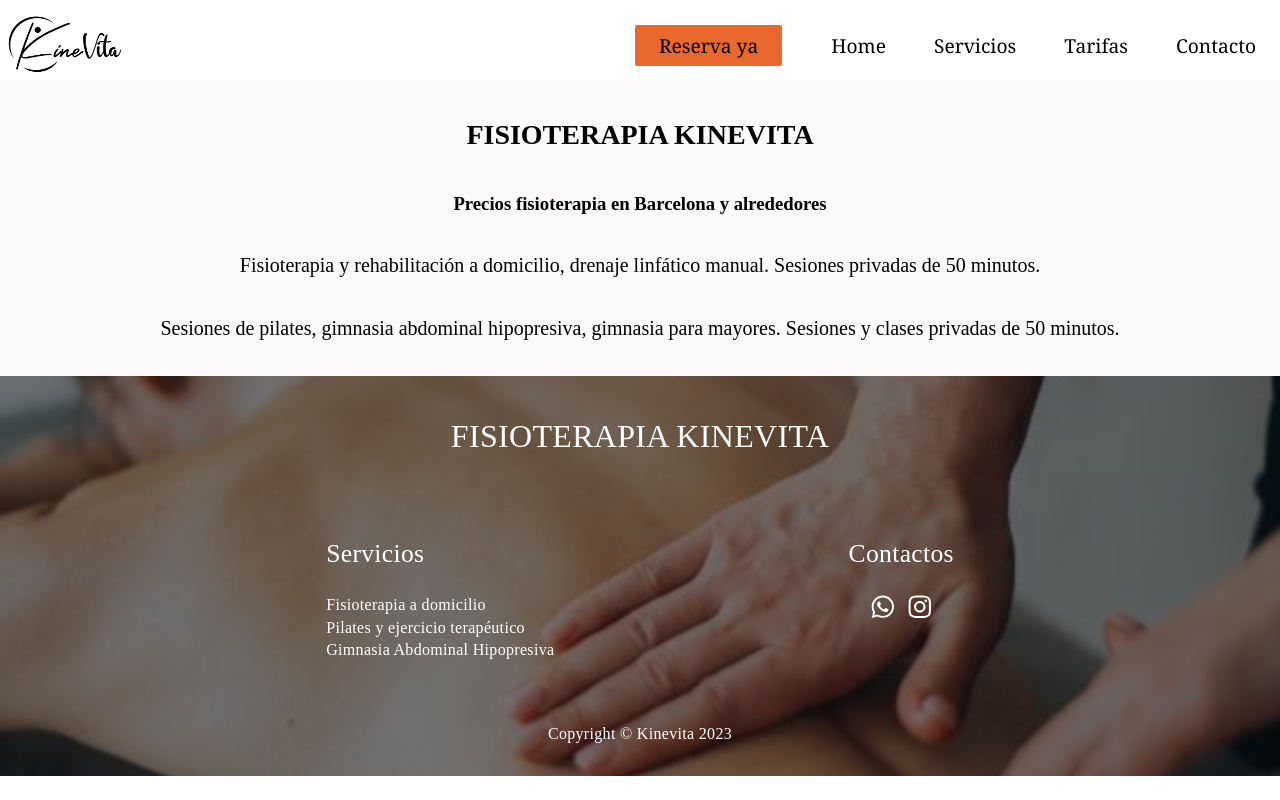
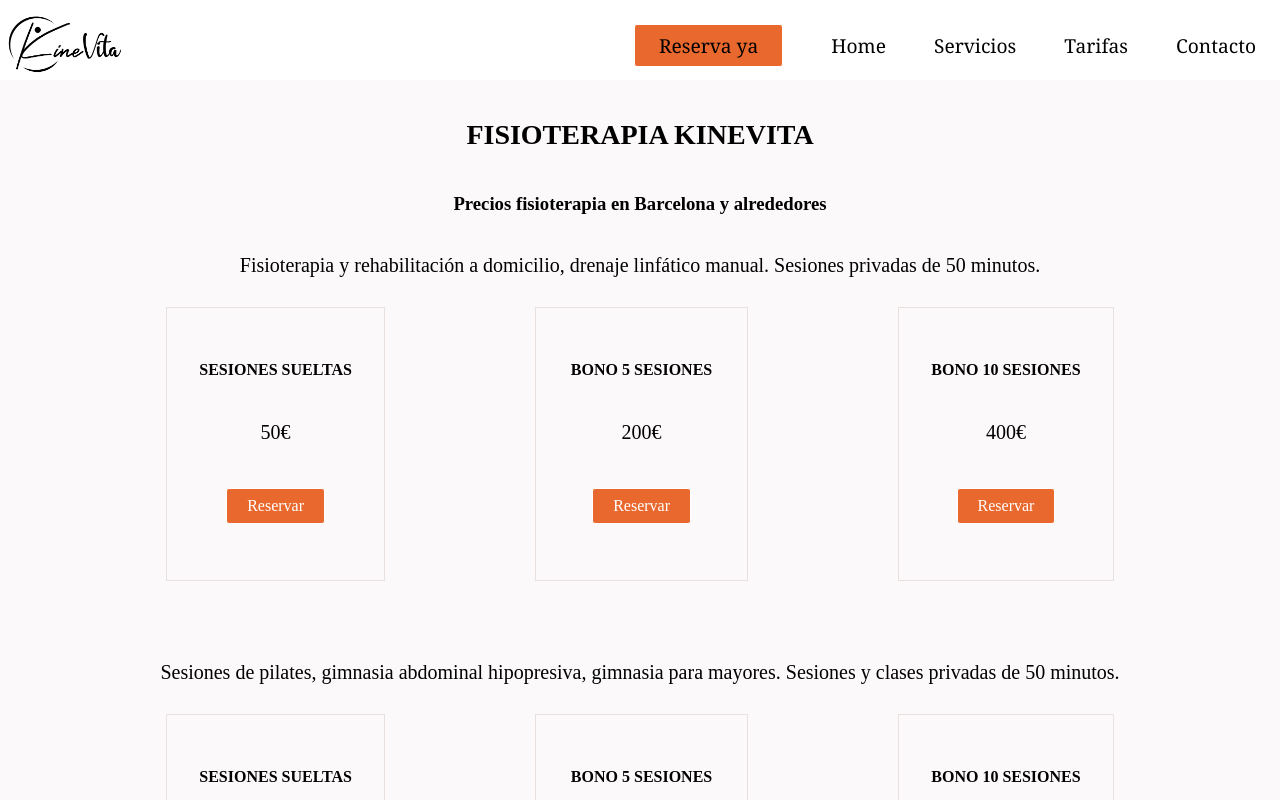
Before and after one commit to EvaGonz84/Kinevita-React, a React (Vite) app: page /tarifas in a window 1280 px wide. Shown: the top 800 px of the page. Built offline with nearby package versions, Linux system fonts and the light colour scheme.

Commit message:
added pricescard component

```diff
--- /dev/null
+++ b/src/components/PricesCard.jsx
@@ -0,0 +1,62 @@
+import styled from "styled-components";
+import { StyledButton } from "./StyledButton";
+
+
+const CardContainer = styled.section`
+  display: flex;
+  flex-direction: column;
+  justify-content: center;
+  align-items: center;
+  text-align: center;
+  border: 1px solid #e9e1de;
+  padding: 2rem;
+
+
+  h4 {
+    text-transform: uppercase;
+  }
+`;
+
+
+const CardsContainer = styled.article`
+  display: flex;
+  justify-content: space-evenly;
+  width: 100%;
+  margin: 10px auto 60px auto;
+
+
+  @media screen and (max-width: 968px) {
+    flex-direction: column;
+    width: 80%;
+    margin: 20px auto;
+    gap: 20px;
+  }
+`;
+
+
+const PricesCard = () => {
+  return (
+    <>
+      <CardsContainer>
+        <CardContainer>
+          <h4>Sesiones sueltas</h4>
+          <p>50€</p>
+          <StyledButton color="#e9682d">Reservar</StyledButton>
+        </CardContainer>
+        <CardContainer>
+          <h4>Bono 5 sesiones</h4>
+          <p>200€</p>
+          <StyledButton color="#e9682d">Reservar</StyledButton>
+        </CardContainer>
+        <CardContainer>
+          <h4>Bono 10 sesiones</h4>
+          <p>400€</p>
+          <StyledButton color="#e9682d">Reservar</StyledButton>
+        </CardContainer>
+      </CardsContainer>
+    </>
+  );
+};
+
+
+export { PricesCard };
--- a/src/pages/Prices.jsx
+++ b/src/pages/Prices.jsx
@@ -1,4 +1,5 @@
 import styled from "styled-components";
+import { PricesCard } from "../components/PricesCard";
 
 const Container = styled.section`
   display: flex;
@@ -19,24 +20,24 @@
   }
 `;
 
-
 const Prices = () => {
   return (
     <>
       <Container>
-
-          <h2>Fisioterapia Kinevita</h2>
-          <h3>Precios fisioterapia en Barcelona y alrededores</h3>
+        <h2>Fisioterapia Kinevita</h2>
+        <h3>Precios fisioterapia en Barcelona y alrededores</h3>
 
         <p>
           Fisioterapia y rehabilitación a domicilio, drenaje linfático manual.
           Sesiones privadas de 50 minutos.
         </p>
+        <PricesCard />
 
         <p>
           Sesiones de pilates, gimnasia abdominal hipopresiva, gimnasia para
           mayores. Sesiones y clases privadas de 50 minutos.
         </p>
+        <PricesCard />
       </Container>
     </>
   );
```
